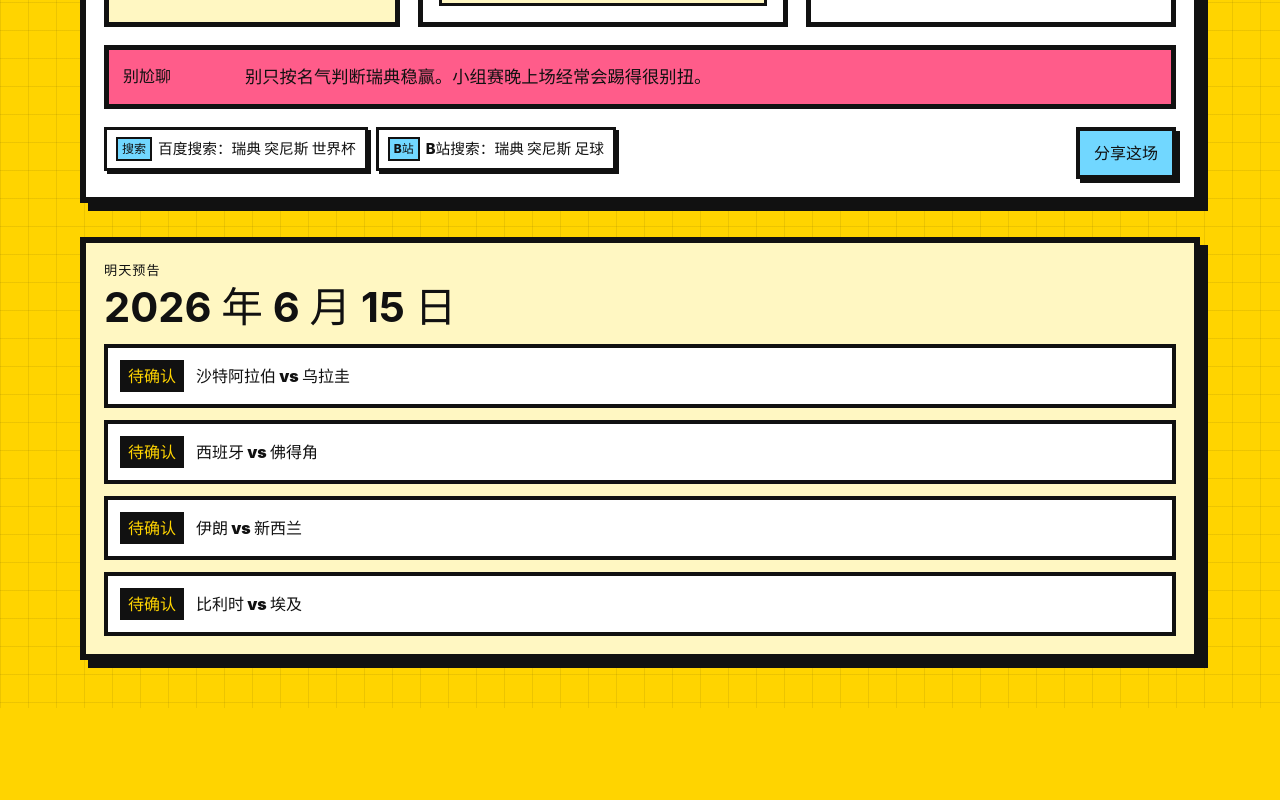
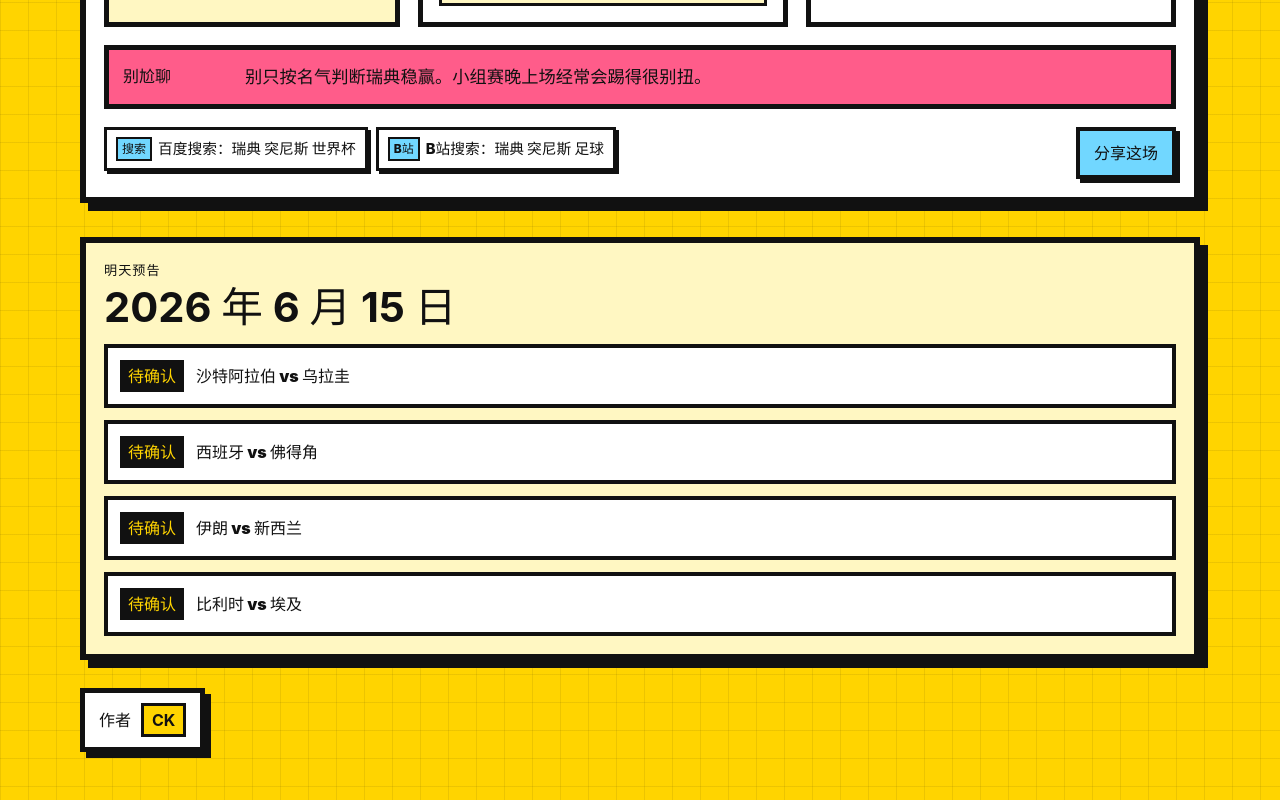
Before and after one commit to ck2w/weiqiudi, a React (Vite) app: page / in a window 1280 px wide. Shown: the part 4702-5502 px from the top of the page. Before the commit the page ends 5410 px from the top, so only its background shows below. Built offline with nearby package versions, Linux system fonts and the light colour scheme.

Commit message:
feat: add author footer

```diff
--- a/src/App.tsx
+++ b/src/App.tsx
@@ -39,6 +39,11 @@ function App() {
         displayDate={dailyGuide.tomorrow.displayDate}
         matches={dailyGuide.tomorrow.matches}
       />
+
+      <footer className="site-footer">
+        <span>作者</span>
+        <strong>CK</strong>
+      </footer>
     </main>
   );
 }
--- a/src/styles.css
+++ b/src/styles.css
@@ -453,6 +453,28 @@ h2 {
   padding: 4px 8px;
 }
 
+.site-footer {
+  display: inline-flex;
+  align-items: center;
+  gap: 10px;
+  margin-top: 28px;
+  border: 5px solid #111111;
+  background: #ffffff;
+  padding: 10px 14px;
+  box-shadow: 6px 6px 0 #111111;
+  font-weight: 950;
+}
+
+.site-footer span {
+  color: #111111;
+}
+
+.site-footer strong {
+  border: 3px solid #111111;
+  background: #ffd400;
+  padding: 2px 8px;
+}
+
 @media (min-width: 760px) {
   .page-shell {
     padding-top: 42px;
```
